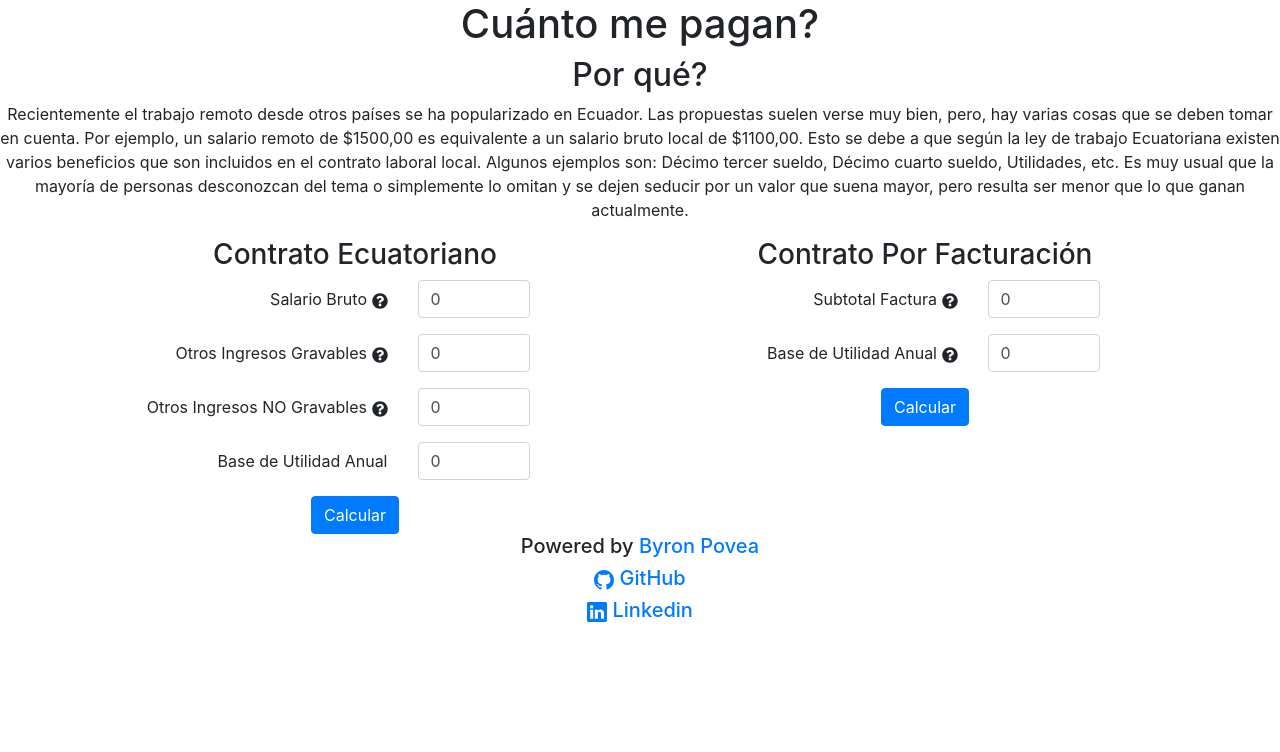
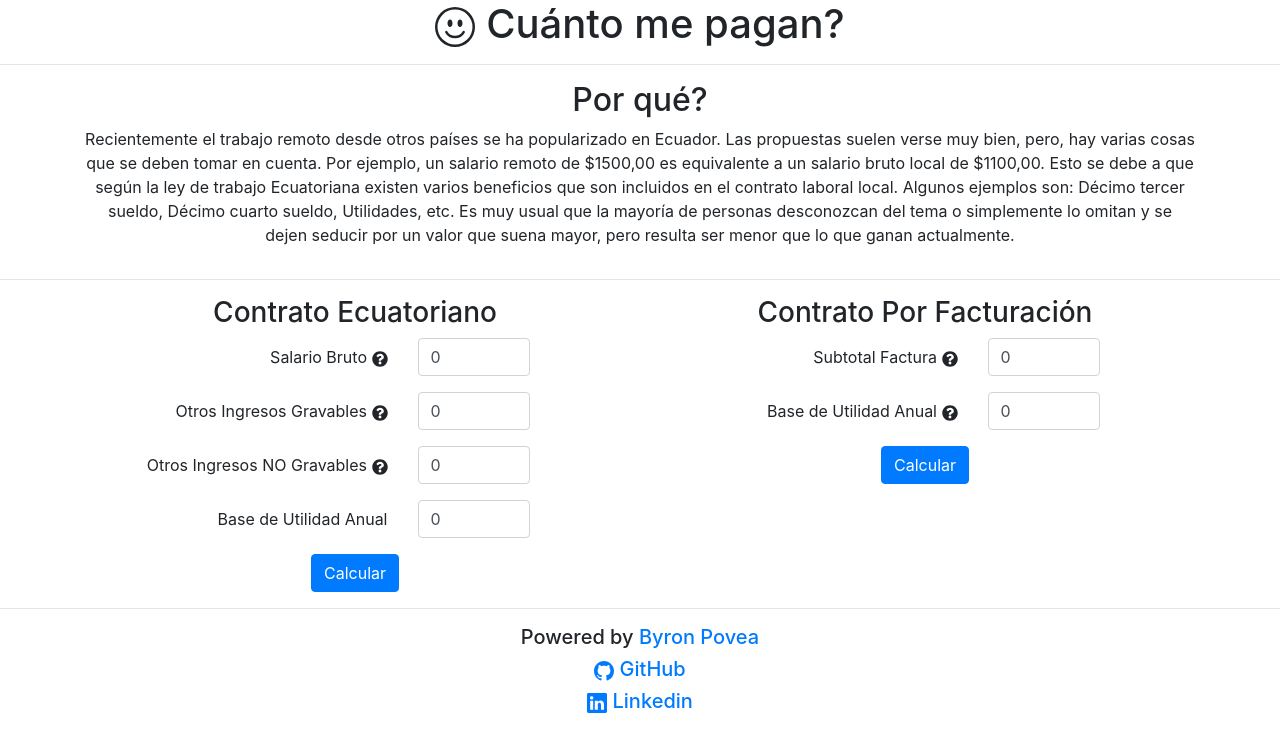
Before and after one commit to bpovea/stipendium, a React (Create React App) app: page / in a window 1280 px wide. Shown: the top 752 px of the page. Built offline with nearby package versions, Linux system fonts and the light colour scheme.

Commit message:
[UPD] section separator and responsive update

```diff
--- a/src/App.js
+++ b/src/App.js
@@ -8,8 +8,11 @@ function App() {
   return (
     <div className="App">
       <HeaderSection />
+      <hr/>
       <WhySection />
+      <hr/>
       <BodySection />
+      <hr/>
       <BottomSection />
     </div>
   );
--- a/src/components/BodySection.js
+++ b/src/components/BodySection.js
@@ -1,4 +1,5 @@
 import React from 'react';
+
 import Container from 'react-bootstrap/Container';
 import Row from 'react-bootstrap/Row';
 import Col from 'react-bootstrap/Col';
--- a/src/components/BottomSection.js
+++ b/src/components/BottomSection.js
@@ -1,4 +1,5 @@
 import React from 'react';
+
 import { Github,Linkedin } from 'react-bootstrap-icons';
 
 // state less Component
--- a/src/components/FormInput.js
+++ b/src/components/FormInput.js
@@ -17,10 +17,10 @@ const FormInput = (props) => {
 
     return (
         <Form.Group as={Row}>
-            <Form.Label column sm="7">
+            <Form.Label column md="7" sm="8">
                 {props.label} {props.helpText && <FaQuestionCircle onClick={clickHelp} className="help" />}
             </Form.Label>
-            <Col sm="3">
+            <Col md="3" sm="4">
                 <Form.Control value={props.value} name={props.name} onChange={props.handleOnChange} type={props.type} readOnly={props.readOnly} />
             </Col>
             <Col sm="12">
--- a/src/components/HeaderSection.js
+++ b/src/components/HeaderSection.js
@@ -1,10 +1,12 @@
 import React from 'react';
+
+import { EmojiSmile } from 'react-bootstrap-icons';
 
 // state less Component
 const HeaderSection = () => (
     <header>
         <h1>
-            Cuánto me pagan?
+            <EmojiSmile/> Cuánto me pagan?
         </h1>
     </header>
 );
--- a/src/components/WhySection.js
+++ b/src/components/WhySection.js
@@ -1,8 +1,14 @@
 import React from 'react';
+
+import Container from 'react-bootstrap/Container';
+import Row from 'react-bootstrap/Row';
+import Col from 'react-bootstrap/Col';
 
 // state less Component
 const WhySection = () => (
-    <div>
+    <Container>
+        <Row>
+            <Col>
                 <h2>Por qué?</h2>
                 <p>
                     Recientemente el trabajo remoto desde otros países se ha popularizado en Ecuador. Las propuestas suelen verse muy bien, pero, hay varias cosas que
@@ -11,7 +17,9 @@ const WhySection = () => (
                     Décimo cuarto sueldo, Utilidades, etc. Es muy usual que la mayoría de personas desconozcan del tema o simplemente lo omitan y se dejen seducir por
                     un valor que suena mayor, pero resulta ser menor que lo que ganan actualmente.
                 </p>
-    </div>
+            </Col>
+        </Row>
+    </Container>
 );
 
 export default WhySection;
```
Lines whose indentation alone changed are shown as unchanged.
